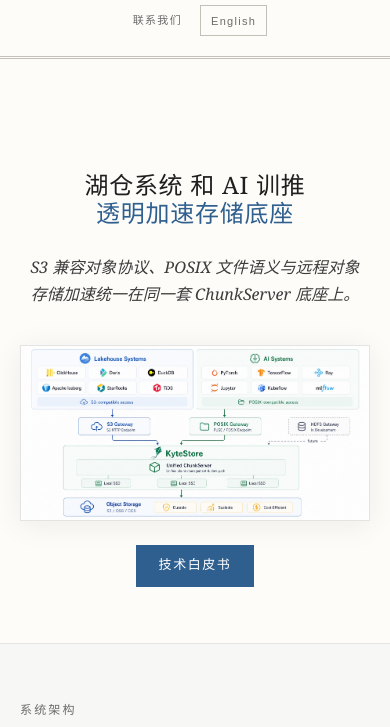
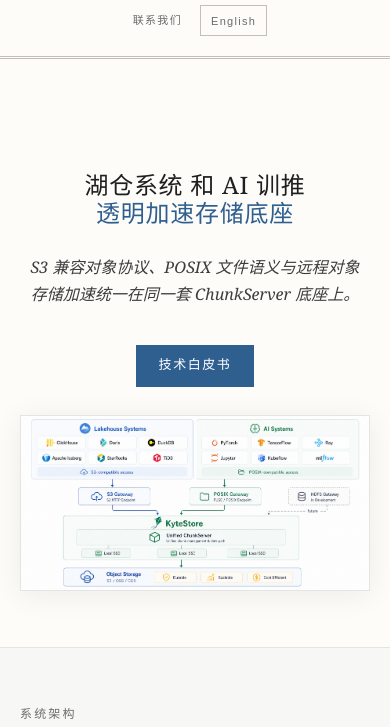
Before and after one commit to royguo/kytestore_landing_page, a website: page index.html in a window 390 px wide. Shown: the part 117-844 px from the top of the page. Drawn offline with Linux system fonts and the light colour scheme.

Commit message:
Adjust hero and architecture image layout

```diff
--- a/index.html
+++ b/index.html
@@ -117,9 +117,9 @@
         .hero-image {
             max-width: 100%;
             width: 100%;
-            max-width: 686px;
+            max-width: 823px;
             height: auto;
-            margin: 48px auto 0;
+            margin: 0 auto;
             display: block;
             border: 1px solid var(--border);
             box-shadow: 0 4px 28px rgba(31, 31, 31, 0.07);
@@ -128,7 +128,7 @@
         .hero-actions {
             display: flex;
             justify-content: center;
-            margin-top: 24px;
+            margin: 0 0 28px;
         }
 
         .hero-action {
@@ -255,7 +255,7 @@
         .arch-diagram {
             max-width: 100%;
             width: 100%;
-            max-width: 686px;
+            max-width: 755px;
             height: auto;
             margin: 36px auto 0;
             display: block;
@@ -602,7 +602,7 @@
 
             .hero-image {
                 max-width: 100%;
-                margin-top: 32px;
+                margin-top: 0;
             }
 
             .section {
@@ -716,10 +716,10 @@
             <h1 data-i18n="hero-h1">湖仓系统 和 AI 训推<span class="highlight">透明加速存储底座</span></h1>
             <p class="tagline" data-i18n="hero-tagline">S3 兼容对象协议、POSIX 文件语义与远程对象存储加速统一在同一套 ChunkServer 底座上。</p>
 
-            <img class="hero-image" src="assets/images/ecosystem.jpg" width="1774" height="887" alt="KyteStore ecosystem: lakehouse systems use S3 access, AI systems use POSIX access, and both share a unified ChunkServer with object storage backing" decoding="async" fetchpriority="high">
             <div class="hero-actions">
                 <a class="hero-action" href="whitepaper.html" target="_blank" rel="noopener" data-i18n="whitepaper-button">技术白皮书</a>
             </div>
+            <img class="hero-image" src="assets/images/ecosystem.jpg" width="1774" height="887" alt="KyteStore ecosystem: lakehouse systems use S3 access, AI systems use POSIX access, and both share a unified ChunkServer with object storage backing" decoding="async" fetchpriority="high">
         </div>
     </section>
 
```
Also changed, not shown: public/index.html (+6 -6 lines).
